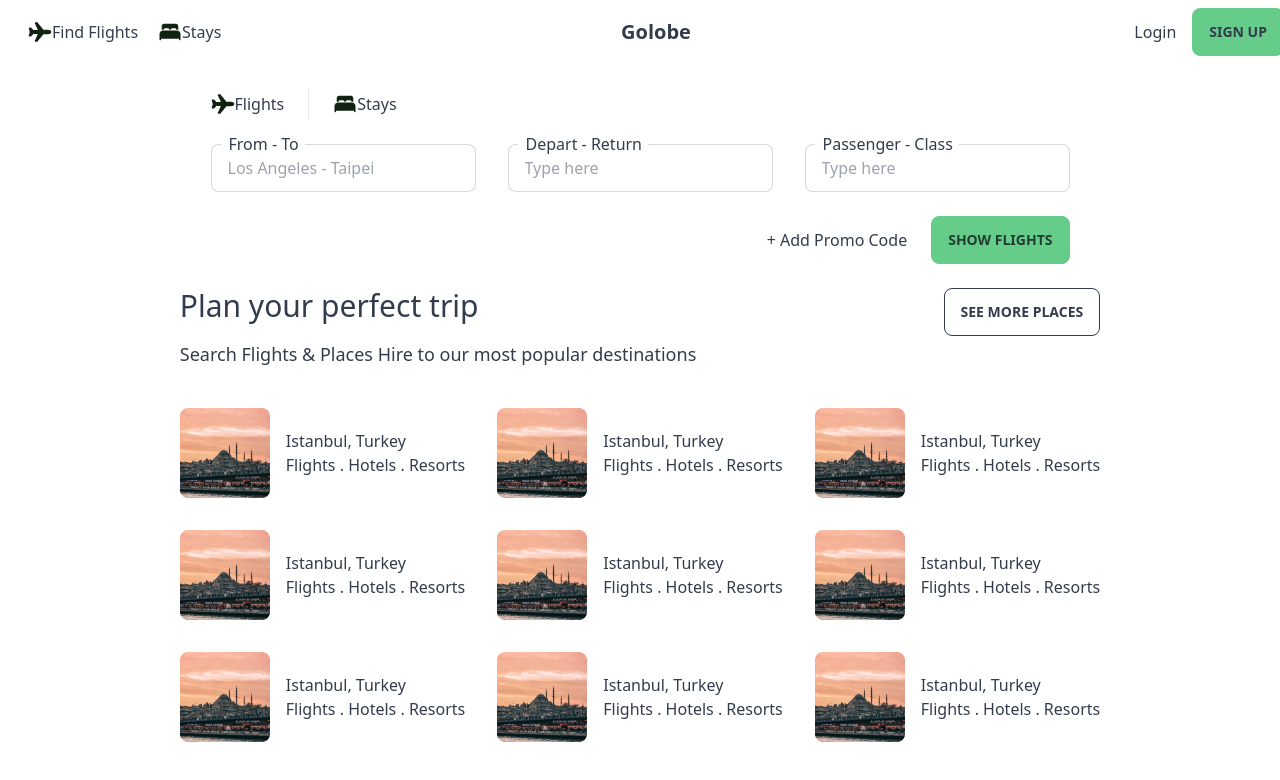
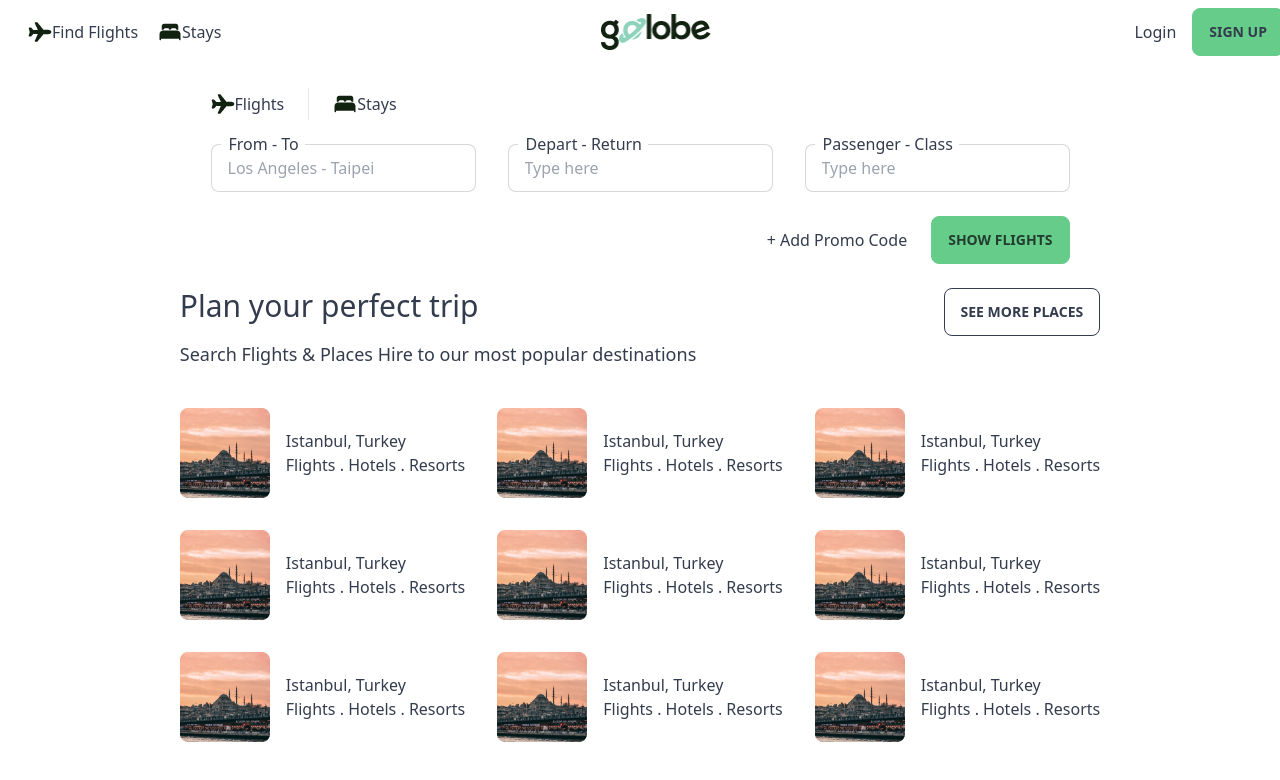
Before and after one commit to kingkwongsta/Golobe-Travel-Agency, a Next.js app: page / in a window 1280 px wide. Shown: the top 780 px of the page. Built offline with nearby package versions, Linux system fonts and the light colour scheme.

Commit message:
logo for navbar

```diff
--- a/src/components/navbar.jsx
+++ b/src/components/navbar.jsx
@@ -1,6 +1,7 @@
 import Image from "next/image";
 import airplane from "./../../public/airplane.png";
 import stays from "./../../public/bed.png";
+import logo from "./../../public/logo.png";
 
 export default function NavBar() {
   return (
@@ -48,7 +49,7 @@ export default function NavBar() {
         </div>
       </div>
       <div className="navbar-center">
-        <a className="btn btn-ghost normal-case text-xl">Golobe</a>
+        <Image src={logo} height={36} width={110.35} alt="Golobe Logo" />
       </div>
       <div className="navbar-end">
         <ul className="menu menu-horizontal px-1">
```
Also changed, not shown: public/logo.png (added).
